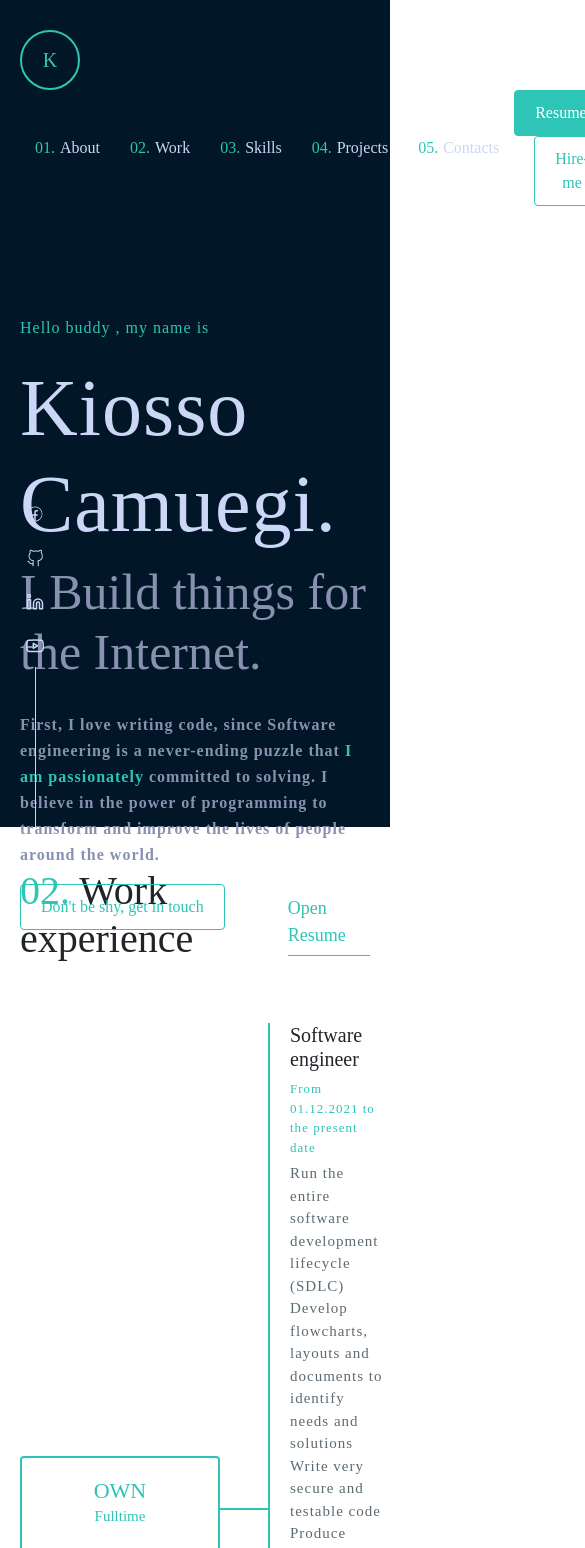
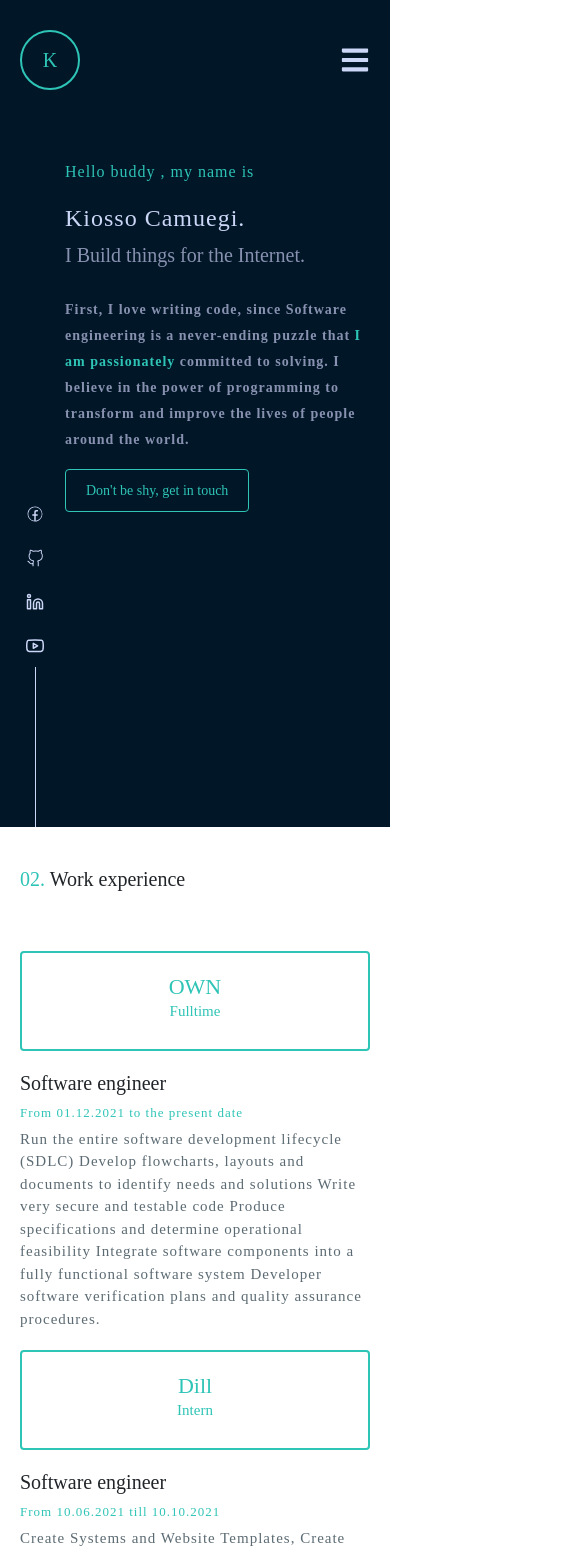
Before and after one commit to kiossoCamuegi/kiossocamuegi, a React (Create React App) app: page / in a window 390 px wide. Shown: the top 1548 px of the page, 585 px wide, since content can reach past the window. Built offline with nearby package versions, Linux system fonts and the light colour scheme; a web font is replaced by a local one.

Commit message:
Add files via upload

```diff
--- a/src/Components/Header.jsx
+++ b/src/Components/Header.jsx
@@ -3,6 +3,7 @@ import { CiFacebook} from "react-icons/ci";
 import {VscGithubAlt} from "react-icons/vsc";
 import {FiLinkedin, FiYoutube} from "react-icons/fi";
 import { Link } from 'react-router-dom';
+import { FaBars } from 'react-icons/fa';
 
 function Header(props) {
 
@@ -26,8 +27,13 @@ function Header(props) {
                    <div className="logo-text">K</div>
                </div>
           </div>
+
           <div className="navbar-item">
-               <ul>
+              <div className="close-btn">
+                 <FaBars/>
+              </div>
+              <div className="navbar-item">
+              <ul>
                   <Link to="#about"><li>01. <span>About</span></li></Link>
                   <Link to="#work"><li>02. <span>Work</span></li></Link>
                   <Link to="#skills"><li>03. <span>Skills</span></li></Link>
@@ -38,7 +44,11 @@ function Header(props) {
                     <Link to='/resume'><button className='bg-main box-text'>Resume</button></Link>
                     <button className='ml-2'>Hire-me</button>
                </div>
+              </div>
           </div>
+
+
+
        </div>
        <div className="hero" id='about'>
            <div className="intro">Hello buddy , my name is</div>
--- a/src/Components/Skills.jsx
+++ b/src/Components/Skills.jsx
@@ -70,7 +70,7 @@ function Skills(props) {
                              </div>
                         </div>
                     )
-               })}
+               })}9991 0653  3224 4
               </div>
             </div>
          </div>
--- a/src/index.css
+++ b/src/index.css
@@ -125,8 +125,6 @@ body .header .logo{
   position: relative;
 }
 
-
-
 body .header  .hero{
   padding-top:100px;
   max-width:950px;
@@ -216,6 +214,18 @@ body .header .social-links .line{
     left:10px;
     bottom:-160px;
 }
+
+
+body .header .close-btn{
+   cursor: pointer;
+   display: none;
+}
+
+body .header .close-btn svg{
+width:30px;
+height:30px;
+}
+
 
 
 /** Work experience */
@@ -501,6 +511,7 @@ body .footer .social-links{
 body .footer .social-links ul{
   display: flex;
   align-items: center;
+  padding:0px !important;
 }
 
 body  .footer .social-links ul{
@@ -800,3 +811,164 @@ body  .card-data button:hover{
 body .resume .btn svg{
   margin-right:10px;
 }
+
+
+
+
+
+@media screen and (max-width:1000px){
+
+  body .header{
+      min-height:88vh;
+  }
+
+  body .hero a button{
+    font-size:14px !important;
+  }
+
+    body .header  .hero{
+       padding-top:60px;
+       padding-left:45px;
+    }
+
+    body .header  .hero  h1{
+      font-size:30px !important;
+    }
+
+    body .header  .hero  h2{
+      font-size:28px !important;
+    }
+
+    body .header  .hero  p{
+      font-size:14px;
+    }
+
+    body .skills .skills-row .main .container{
+        min-height:1400px;
+    }
+
+     body .header .close-btn{
+       display: block;
+     }
+
+       body  .header .navbar-item .navbar-item{
+           position: fixed;
+           top:0px;
+           left:0px;
+           width:100%;
+           height:100%;
+           padding:20px;
+           display: flex;
+           flex-direction: column;
+           align-items: center;
+           background:var(--pm-color);
+           z-index:100;
+           display: none;
+       }
+
+
+       body  .header .navbar-item .navbar-item.active{
+        display: flex !important;
+       }
+
+       body  .header .navbar-item .navbar-item ul,
+       body  .header .navbar-item .navbar-item .buttons{
+          display: flex;
+           flex-direction: column;
+          align-items: center;
+       }
+
+
+       body  .header .navbar-item .navbar-item ul li,
+       body  .header .navbar-item .navbar-item .buttons button{
+          margin:10px 0px;
+       }
+
+       body .space h1,
+       body .space h2{
+             font-size:24px !important;
+       }
+
+       body .space div:last-child{
+          display: none;
+       }
+
+
+       body .work-row-item{
+        display: block !important;
+       }
+
+       body .work-row-item .company-box{
+        width:100% !important;
+        min-width:100% !important;
+        max-width:100% !important;
+        margin-left:0px !important;
+        margin-right:0px !important;
+       }
+
+       body .work-row-item .company-box::before{
+          position: relative !important;
+          display: none;
+       }
+
+       body .work-row-item .text-data{
+        padding-top:20px;
+        border: none !important;
+        padding-left:0px !important;
+        padding-right:0px !important;
+       }
+
+       body .skills .container{
+          padding:0px !important;
+          margin:0px !important;
+           padding-left:20px;
+           max-width:340px;
+       }
+
+
+       body .projects .space{
+          padding-left:20px !important;
+       }
+
+       body .projects-row{
+            flex-direction: column !important;
+       }
+
+       body .projects-row .project-card{
+         min-width:90% !important;
+         width:90% !important;
+         margin:10px 0px !important;
+       }
+
+       body .footer  .box{
+          font-size:13px !important;
+       }
+   }
+
+
+
+  body .projects .container{
+    padding:0px !important;
+  }
+
+  @media screen and (max-width:1000px){
+
+
+    body .skills .skills-row .main .container{
+       min-height:1750px;
+       max-width: 270px !important;
+    }
+
+         body .space h1,
+         body .space h2{
+               font-size:20px !important;
+         }
+
+         body .hero h1.name{
+            font-size:24px !important;
+         }
+
+         body  .header .hero h2{
+             font-size:20px !important;
+         }
+     }
```
